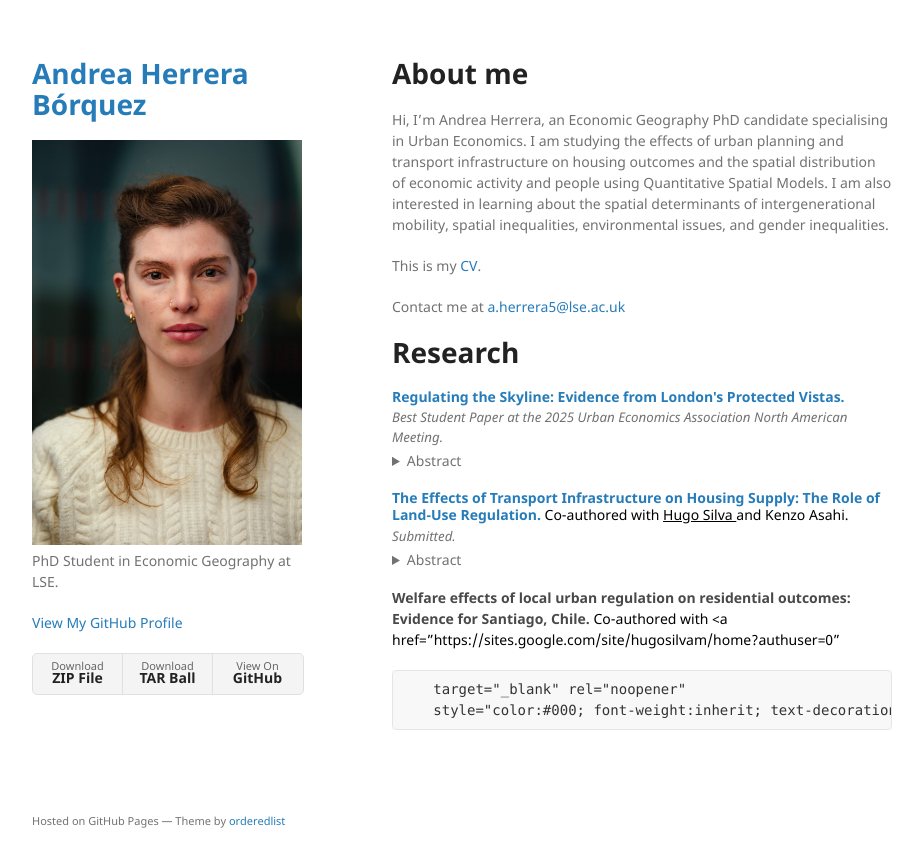
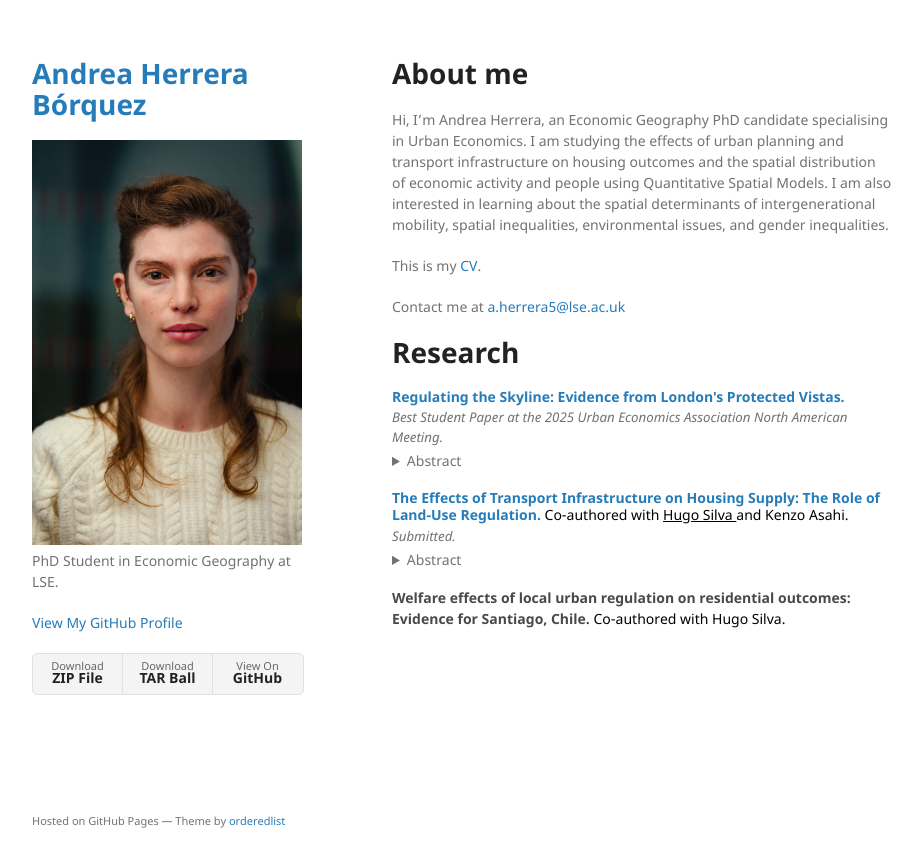
Before and after one commit to aaherrerab/aaherrerab.github.io, a Jekyll site: the page built from index.md, in a window 1280 px wide. Shown: the top 867 px of the page, without its empty margins (178-1101 px from the left). Built offline with Jekyll 4.4.1, drawn with Linux system fonts in a browser that asks for light colours; our own code applies the rules of GitHub Pages for plain Markdown files.

Commit message:
Update index.md

```diff
--- a/index.md
+++ b/index.md
@@ -33,6 +33,4 @@ Hi, I'm Andrea Herrera, an Economic Geography PhD candidate specialising in Urba
 </p>
 </details>
 
-#### Welfare effects of local urban regulation on residential outcomes: Evidence for Santiago, Chile. <span style="font-weight:400; color:#000; text-decoration:none;"> Co-authored with <a href="https://sites.google.com/site/hugosilvam/home?authuser=0"
-       target="_blank" rel="noopener"
-       style="color:#000; font-weight:inherit; text-decoration:underline;"> Hugo Silva </a>.</span>
+#### Welfare effects of local urban regulation on residential outcomes: Evidence for Santiago, Chile. <span style="font-weight:400; color:#000; text-decoration:none;"> Co-authored with Hugo Silva.</span>
```
